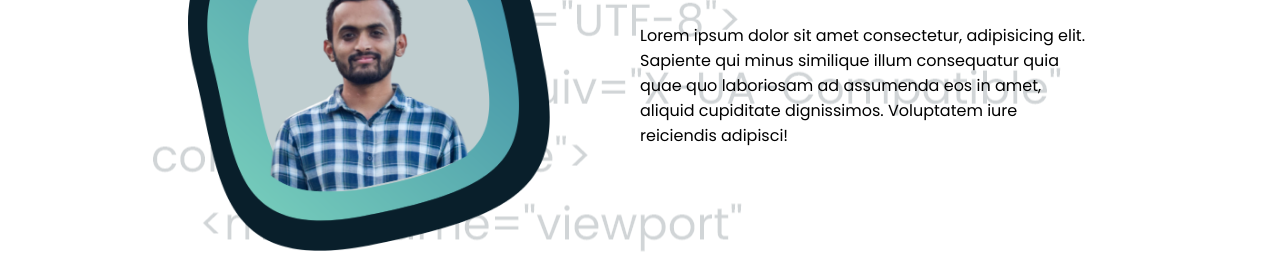
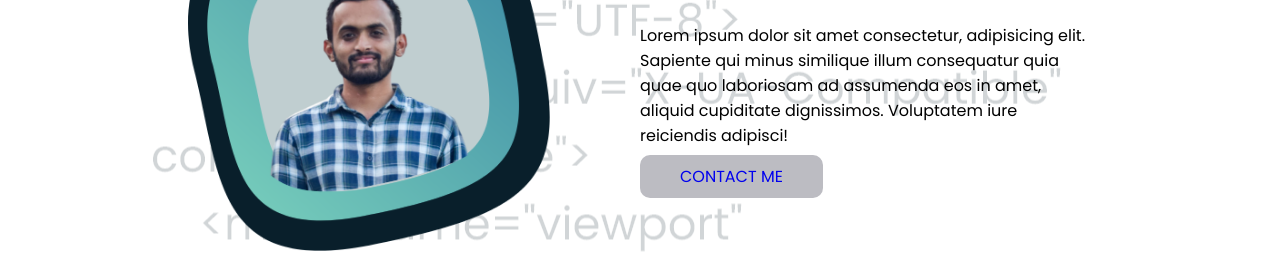
Before and after one commit to lutfar47/developer-portfolio, a plain HTML site: page index.html in a window 1280 px wide. Shown: the part 669-935 px from the top of the page. Drawn offline with Linux system fonts and the light colour scheme.

Commit message:
link button

```diff
--- a/index.html
+++ b/index.html
@@ -36,6 +36,8 @@
                 illum consequatur
                 quia quae quo laboriosam ad assumenda eos in amet, aliquid cupiditate dignissimos. Voluptatem iure
                 reiciendis adipisci!</p>
+            <a class="link-button" href="https://www.facebook.com/lutfat.47rahman/" target="_blank">CONTACT ME</a>
+
         </div>
     </section>
 
```
